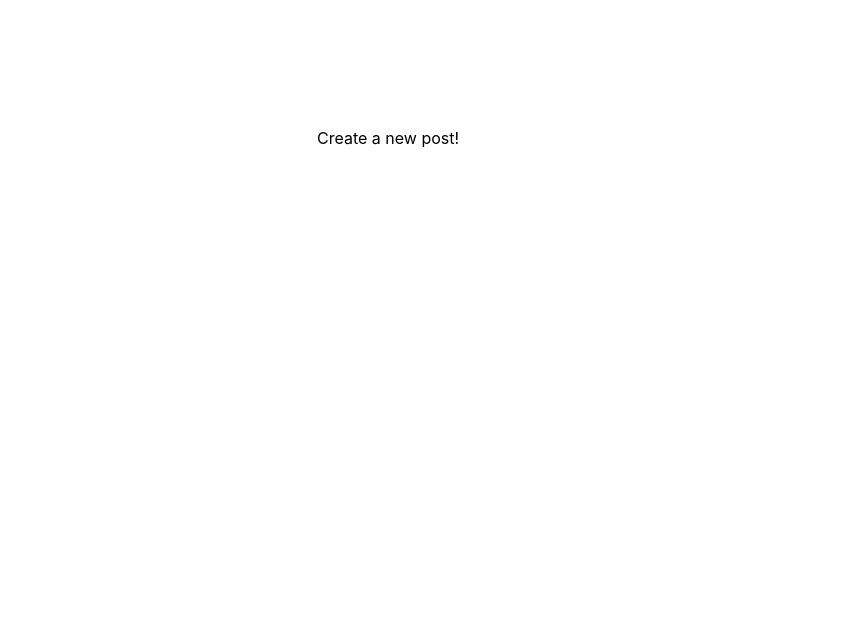
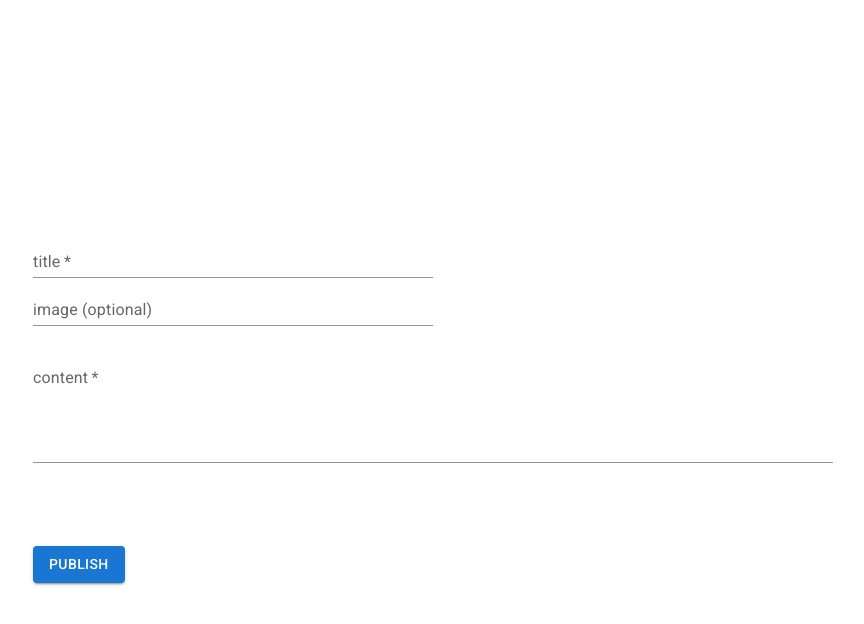
Before and after one commit to saintcodes/miles-unlimited, a React (Create React App) app in the folder client/: page /new in a window 1280 px wide. Shown: the top 624 px of the page, without its empty margins (67-931 px from the left). Built offline with nearby package versions, Linux system fonts and the light colour scheme; no server answers; a web font is replaced by a local one.

Commit message:
completed new entry page

```diff
--- a/client/src/Login.js
+++ b/client/src/Login.js
@@ -22,7 +22,6 @@ function Login({onLogin}) {
 
   function handleSubmit(e) {
     e.preventDefault();
-    console.log(formData)
     fetch("/login", {
       method: "POST",
       headers: {
--- a/client/src/NewEntry.js
+++ b/client/src/NewEntry.js
@@ -1,9 +1,126 @@
-import React from 'react'
+import React, { useState } from 'react'
+import { useHistory } from 'react-router'
+import { Button, TextField , Box } from '@mui/material'
+
 
 function NewEntry({user}) {
+  const history = useHistory()
+  const [errors, setErrors] = useState([])
+  const [formData, setFormData] = useState({
+    "title": "",
+    "content": "",
+    "image": ""
+  })
+
+  const handleSubmit = (e) => {
+    e.preventDefault()
+    fetch("/posts", {
+      method: "POST",
+      headers: {
+        "Content-Type": "application/json",
+      },
+      body: JSON.stringify({...formData,
+        user_id: user.id})
+    }).then((res) => {
+      if (res.ok) {
+      res.json().then((data) => console.log(data))
+      history.push("/home")
+    } else {
+      res.json().then((err) => setErrors(err.errors));
+    }})
+    setFormData({
+      title: "",
+      content: "",
+      image: ""
+    });
+  }
+
+  const handleChange = (e) => {
+    const {name, value} = e.target
+    console.log(name, value)
+    setFormData((formData) => ({...formData,
+      [name]: value}))
+  }
+
   return (
     <div>
-      Create a new post!
+        <Box
+          component="form"
+          noValidate
+          autoComplete="off"
+          onSubmit={handleSubmit}
+          sx={{
+            margin: 0,
+            textAlign: "left",
+            position: "absolute",
+            top: 150,
+            left: 100,
+            outline: "thick",
+            border: "black"
+          }}
+        >
+          <br/>
+          <br/>
+          <br/>
+          <br/>
+        <TextField
+          id="standard-textarea"
+          name="title"
+          label="title"
+          placeholder="Title"
+          variant="standard"
+          size="large"
+          color="secondary"
+          value={formData.title}
+          onChange={handleChange}
+          required
+          sx={{
+            height: "auto",
+            width: 400,
+          }}
+        />
+        <br/>
+        <TextField
+          id="standard-textarea"
+          name="image"
+          label="image (optional)"
+          placeholder="Add an Image"
+          variant="standard"
+          size="large"
+          color="secondary"
+          value={formData.image}
+          onChange={handleChange}
+          sx={{
+            height: "auto",
+            width: 400,
+          }}
+        />
+          <br/>
+          <br/>
+        <TextField
+          multiline
+          id="outlined-multiline-static"
+          rows={4}
+          name="content"
+          label="content"
+          variant="standard"
+          placeholder="Start new blog entry..."
+          size="large"
+          color="secondary"
+          value={formData.content}
+          onChange={handleChange}
+          required
+          sx={{
+            height: 200,
+            width: 800,
+          }}
+        />
+        <br/>
+        <Button
+          type="submit"
+          variant="contained"
+        >Publish</Button>
+      </Box>
     </div>
   )
 }
--- a/client/src/UserProfile.js
+++ b/client/src/UserProfile.js
@@ -1,6 +1,6 @@
 import React, { useEffect, useState } from 'react'
 import { Box } from '@mui/system'
-import { Button, TextField } from '@mui/material'
+import { Button, TextField, Avatar } from '@mui/material'
 
 
 function UserProfile({user}) {
@@ -46,34 +46,32 @@ function UserProfile({user}) {
     // });
   }
 
-  const handleUsernameUpdate = (e) => {
+  const handleUserImageUpdate = (e) => {
     e.preventDefault()
     console.log(e)
   }
+
   return (
     <div className="formTitleLink5">
-      <h1>{user.username}</h1>
+      <h1 className='user-'>{user.username}</h1>
+      <Avatar alt={user.username} src={user.image} />
       <Box
           component="form"
           sx={{'& .MuiTextField-root': { m: 1, width: '25ch' },}}
           noValidate
           autoComplete="off"
-          onSubmit={handleUsernameUpdate}
+          onSubmit={handleUserImageUpdate}
         >
           <TextField
-            name="username"
-            label="Username"
-            variant="filled"
-            value={formData.username}
+            name="image"
+            label="Image"
+            variant="standard"
+            value={formData.image}
             onChange={handleChange}
-            required
           />
             <br></br>
             <br></br>
-          <Button color="error" type="submit" variant="outlined">Change Username</Button>
-            <br></br>
-            <br></br>
-            <br></br>
+          <Button color="primary" type="submit" variant="outlined">Update Photo</Button>
        </Box>
     </div>
   )
```
Also changed, not shown: client/src/Entry.js (deleted, +0 -48 lines), 1 other file (tests, documents, lock files or other folders).
